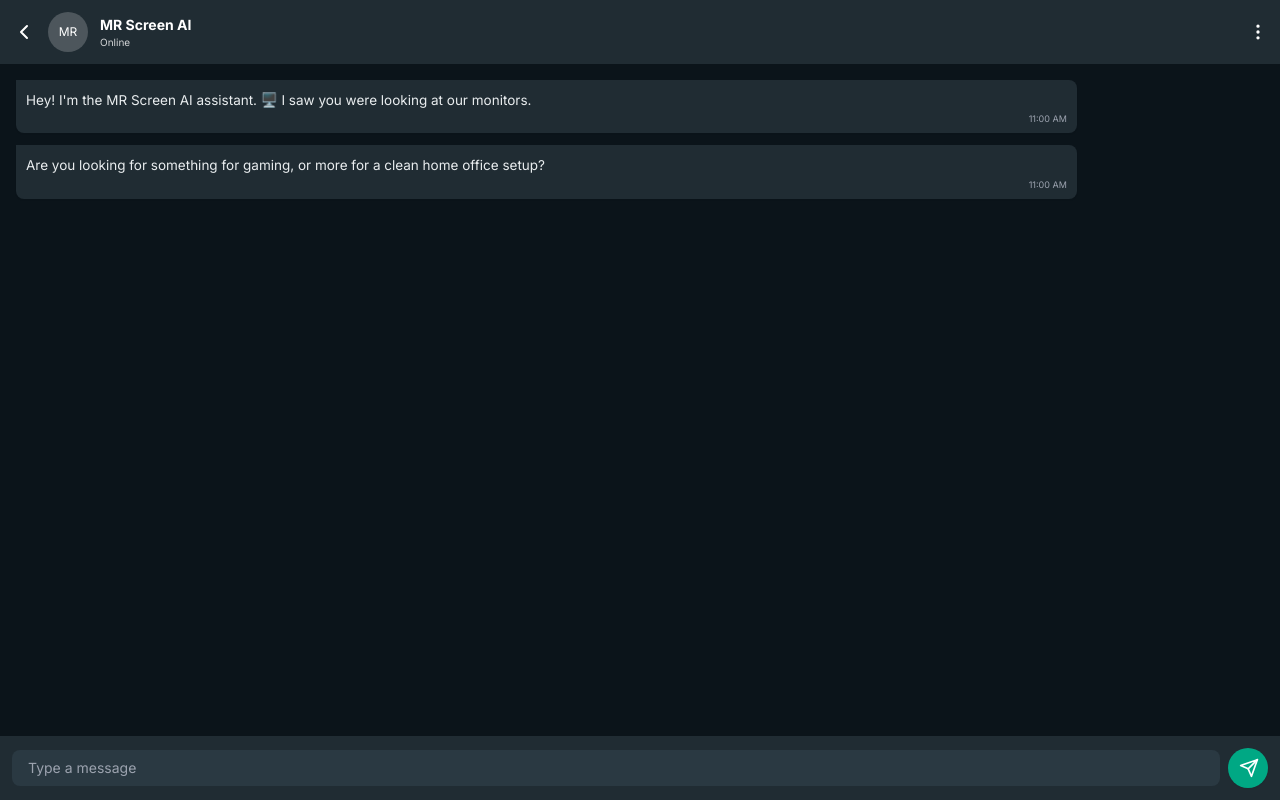
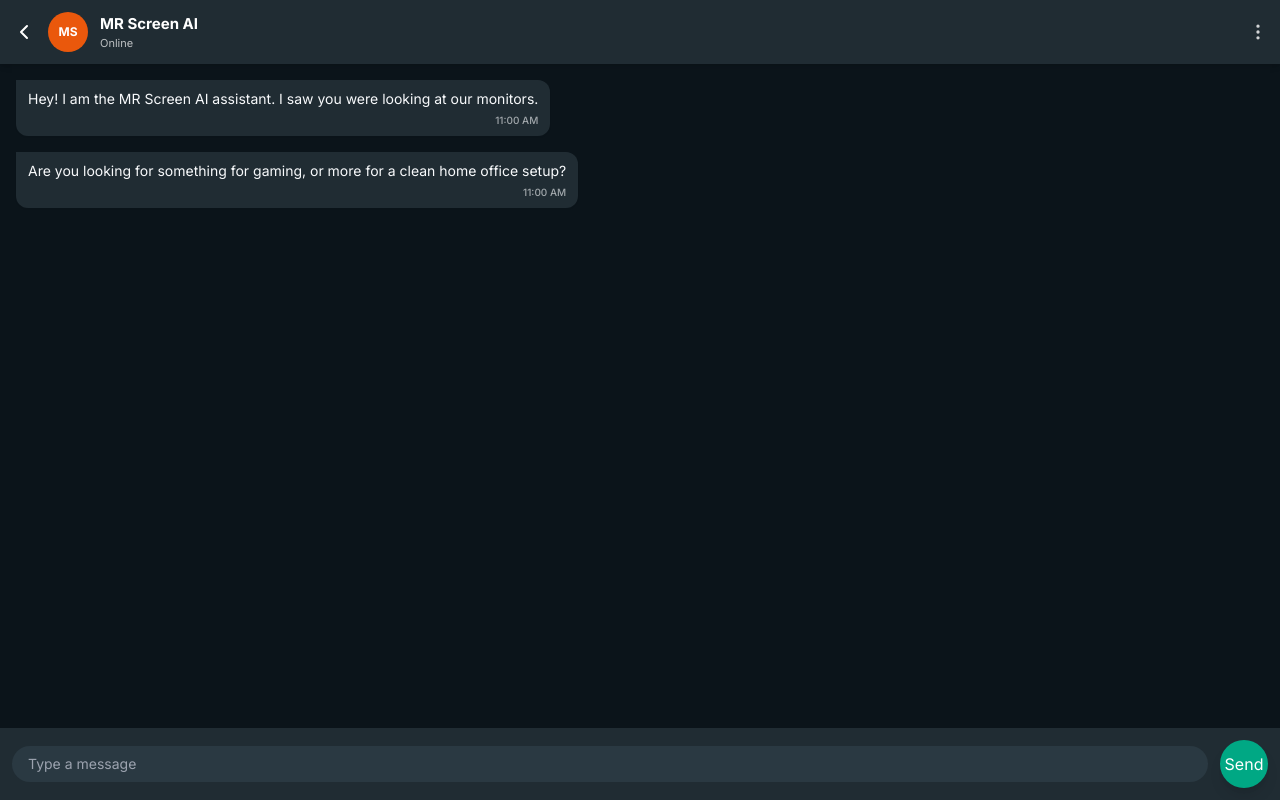
Before and after one commit to dgocostta/screenagent, a Next.js app: page /agent/mr-screen in a window 1280 px wide. Built offline with nearby package versions, Linux system fonts and the light colour scheme.

Commit message:
Add real product images and interactive product cards to AI agent

```diff
--- a/src/app/agent/mr-screen/page.tsx
+++ b/src/app/agent/mr-screen/page.tsx
@@ -1,22 +1,31 @@
 "use client";
 
 import { useState, useEffect, useRef } from "react";
-import { Send, User, ChevronLeft, MoreVertical, Check, CheckCheck } from "lucide-react";
-import { clsx, type ClassValue } from "clsx";
-import { twMerge } from "tailwind-merge";
+import { Send, ChevronLeft, MoreVertical, Smartphone } from "lucide-react";
 
-function cn(...inputs: ClassValue[]) {
-  return twMerge(clsx(inputs));
-}
+const products = [
+  {
+    id: "1",
+    title: "Dell P2217H 22-inch Monitor",
+    price: "85.00",
+    image: "https://i.ebayimg.com/images/g/0NEAAeSw2tRogphK/s-l1600.jpg"
+  },
+  {
+    id: "2",
+    title: "Philips 346B1C 34-inch Curved 2K",
+    price: "340.00",
+    image: "https://i.ebayimg.com/images/g/g5sAAeSwCVhpG7j1/s-l1600.jpg"
+  }
+];
 
 export default function WhatsAppAgent() {
   const [messages, setMessages] = useState([
-    { id: 1, text: "Hey! I'm the MR Screen AI assistant. 🖥️ I saw you were looking at our monitors.", sender: "bot", time: "11:00 AM" },
+    { id: 1, text: "Hey! I am the MR Screen AI assistant. I saw you were looking at our monitors.", sender: "bot", time: "11:00 AM" },
     { id: 2, text: "Are you looking for something for gaming, or more for a clean home office setup?", sender: "bot", time: "11:00 AM" }
   ]);
   const [input, setInput] = useState("");
   const [isTyping, setIsTyping] = useState(false);
-  const scrollRef = useRef<HTMLDivElement>(null);
+  const scrollRef = useRef(null);
 
   useEffect(() => {
     if (scrollRef.current) {
@@ -26,97 +35,58 @@
 
   const handleSend = () => {
     if (!input.trim()) return;
-
-    const newMsg = { id: messages.length + 1, text: input, sender: "user", time: new Date().toLocaleTimeString([], { hour: '2-digit', minute: '2-digit' }) };
+    const newMsg = { id: messages.length + 1, text: input, sender: "user", time: "11:05 AM" };
     setMessages([...messages, newMsg]);
     setInput("");
     setIsTyping(true);
-
     setTimeout(() => {
       setIsTyping(false);
-      let response = "";
-      const lowerInput = input.toLowerCase();
-
-      if (lowerInput.includes("office") || lowerInput.includes("work")) {
-        response = "For office work, you want clarity. I have the **Dell P2217H (€85)** which is great value, or the **UltraSharp U2515H (€145)** if you want that crisp 2K resolution for spreadsheets. Which one fits your desk better?";
-      } else if (lowerInput.includes("gaming") || lowerInput.includes("game")) {
-        response = "Nice! For gaming, I suggest the **Dell P2319h (€110)** for the faster response time, or the **34\" Curved Philips (€340)** for total immersion. Want to see the specs for the curved one?";
-      } else {
-        response = "I can definitely help with that. Andrew has a few of the **Dell 23\" P2314H (€95)** in the Dublin warehouse ready for pickup today. Should I send you the payment link for that, or do you want to see a 4K option?";
+      let response = "For office work, I have the Dell P2217H (85.00) or the UltraSharp U2515H. Which fits your desk?";
+      let suggestion = products[0];
+      if (input.toLowerCase().includes("game")) {
+        response = "For gaming, nothing beats the Curved Philips 34-inch! Want to see the payment link?";
+        suggestion = products[1];
       }
-
-      setMessages(prev => [...prev, {
-        id: prev.length + 1,
-        text: response,
-        sender: "bot",
-        time: new Date().toLocaleTimeString([], { hour: '2-digit', minute: '2-digit' })
-      }]);
+      setMessages(prev => [...prev, { id: prev.length + 1, text: response, sender: "bot", time: "11:06 AM", product: suggestion }]);
     }, 1500);
   };
 
   return (
     <div className="flex flex-col h-screen bg-[#efeae2] dark:bg-[#0b141a]">
-      <header className="bg-[#008069] dark:bg-[#202c33] p-3 flex items-center gap-3 text-white shadow-sm">
+      <header className="bg-[#075e54] dark:bg-[#202c33] p-3 flex items-center gap-3 text-white shadow-md z-10">
         <ChevronLeft className="w-6 h-6" />
-        <div className="w-10 h-10 rounded-full bg-white/20 flex items-center justify-center overflow-hidden text-xs">
-          MR
+        <div className="w-10 h-10 rounded-full bg-orange-600 flex items-center justify-center font-bold text-xs">MS</div>
+        <div className="flex-1">
+          <h1 className="font-bold text-[15px]">MR Screen AI</h1>
+          <p className="text-[11px] text-white/70">Online</p>
         </div>
-        <div className="flex-1">
-          <h1 className="font-bold text-sm">MR Screen AI</h1>
-          <p className="text-[10px] text-white/80">Online</p>
-        </div>
-        <div className="flex items-center gap-4">
-          <MoreVertical className="w-5 h-5" />
-        </div>
+        <MoreVertical className="w-5 h-5 text-white/80" />
       </header>
-
-      <div
-        ref={scrollRef}
-        className="flex-1 overflow-y-auto p-4 space-y-3 bg-[#e5ddd5] dark:bg-[#0b141a]"
-      >
+      <div ref={scrollRef} className="flex-1 overflow-y-auto p-4 space-y-4 bg-zinc-200 dark:bg-[#0b141a]">
         {messages.map((msg) => (
-          <div
-            key={msg.id}
-            className={cn(
-              "max-w-[85%] rounded-lg p-2.5 shadow-sm relative text-[13.5px] flex flex-col",
-              msg.sender === "bot"
-                ? "bg-white dark:bg-[#202c33] self-start rounded-tl-none text-gray-800 dark:text-[#e9edef]"
-                : "bg-[#d9fdd3] dark:bg-[#005c4b] self-end rounded-tr-none text-gray-800 dark:text-[#e9edef] ml-auto"
+          <div key={msg.id} className="flex flex-col">
+            <div className={`max-w-[85%] rounded-xl px-3 py-2 shadow-sm relative text-[14px] ${msg.sender === "bot" ? "bg-white dark:bg-[#202c33] self-start rounded-tl-none" : "bg-[#d9fdd3] dark:bg-[#005c4b] self-end rounded-tr-none ml-auto"}`}>
+              <p className="whitespace-pre-wrap">{msg.text}</p>
+              <div className="text-right text-[10px] opacity-60 mt-1 uppercase font-medium">{msg.time}</div>
+            </div>
+            {msg.sender === 'bot' && msg.product && (
+              <div className="mt-2 self-start bg-white dark:bg-[#202c33] rounded-2xl overflow-hidden shadow-xl border border-zinc-200 dark:border-white/5 w-64">
+                <img src={msg.product.image} className="w-full h-32 object-cover" />
+                <div className="p-3">
+                  <h4 className="text-xs font-bold text-zinc-900 dark:text-white">{msg.product.title}</h4>
+                  <div className="flex items-center justify-between mt-2">
+                    <span className="text-orange-600 font-black text-sm">EUR {msg.product.price}</span>
+                    <button className="bg-orange-600 text-white text-[10px] font-bold px-3 py-1 rounded-full uppercase">Buy Now</button>
+                  </div>
+                </div>
+              </div>
             )}
-          >
-            <p className="whitespace-pre-wrap">{msg.text}</p>
-            <div className="flex items-center justify-end gap-1 mt-1 self-end">
-              <span className="text-[9px] text-gray-400 uppercase leading-none">{msg.time}</span>
-              {msg.sender === "user" && <CheckCheck className="w-3 h-3 text-[#53bdeb]" />}
-            </div>
           </div>
         ))}
-        {isTyping && (
-          <div className="bg-white dark:bg-[#202c33] self-start rounded-lg rounded-tl-none p-2 shadow-sm">
-            <div className="flex gap-1">
-              <div className="w-1.5 h-1.5 bg-gray-400 rounded-full animate-bounce" />
-              <div className="w-1.5 h-1.5 bg-gray-400 rounded-full animate-bounce [animation-delay:0.2s]" />
-              <div className="w-1.5 h-1.5 bg-gray-400 rounded-full animate-bounce [animation-delay:0.4s]" />
-            </div>
-          </div>
-        )}
       </div>
-
-      <footer className="bg-[#f0f2f5] dark:bg-[#202c33] p-3 flex items-center gap-2">
-        <input
-          type="text"
-          placeholder="Type a message"
-          className="flex-1 bg-white dark:bg-[#2a3942] dark:text-white rounded-lg px-4 py-2 text-sm focus:outline-none"
-          value={input}
-          onChange={(e) => setInput(e.target.value)}
-          onKeyDown={(e) => e.key === "Enter" && handleSend()}
-        />
-        <button
-          onClick={handleSend}
-          className="w-10 h-10 bg-[#00a884] rounded-full flex items-center justify-center text-white shadow-sm hover:bg-[#008f6f] transition-colors"
-        >
-          <Send className="w-5 h-5 ml-0.5" />
-        </button>
+      <footer className="bg-[#f0f2f5] dark:bg-[#202c33] p-3 flex items-center gap-3">
+        <input type="text" placeholder="Type a message" className="flex-1 bg-white dark:bg-[#2a3942] rounded-full px-4 py-2 text-sm outline-none" value={input} onChange={(e) => setInput(e.target.value)} onKeyDown={(e) => e.key === "Enter" && handleSend()} />
+        <button onClick={handleSend} className="w-12 h-12 bg-[#00a884] rounded-full text-white shadow-lg">Send</button>
       </footer>
     </div>
   );
```
